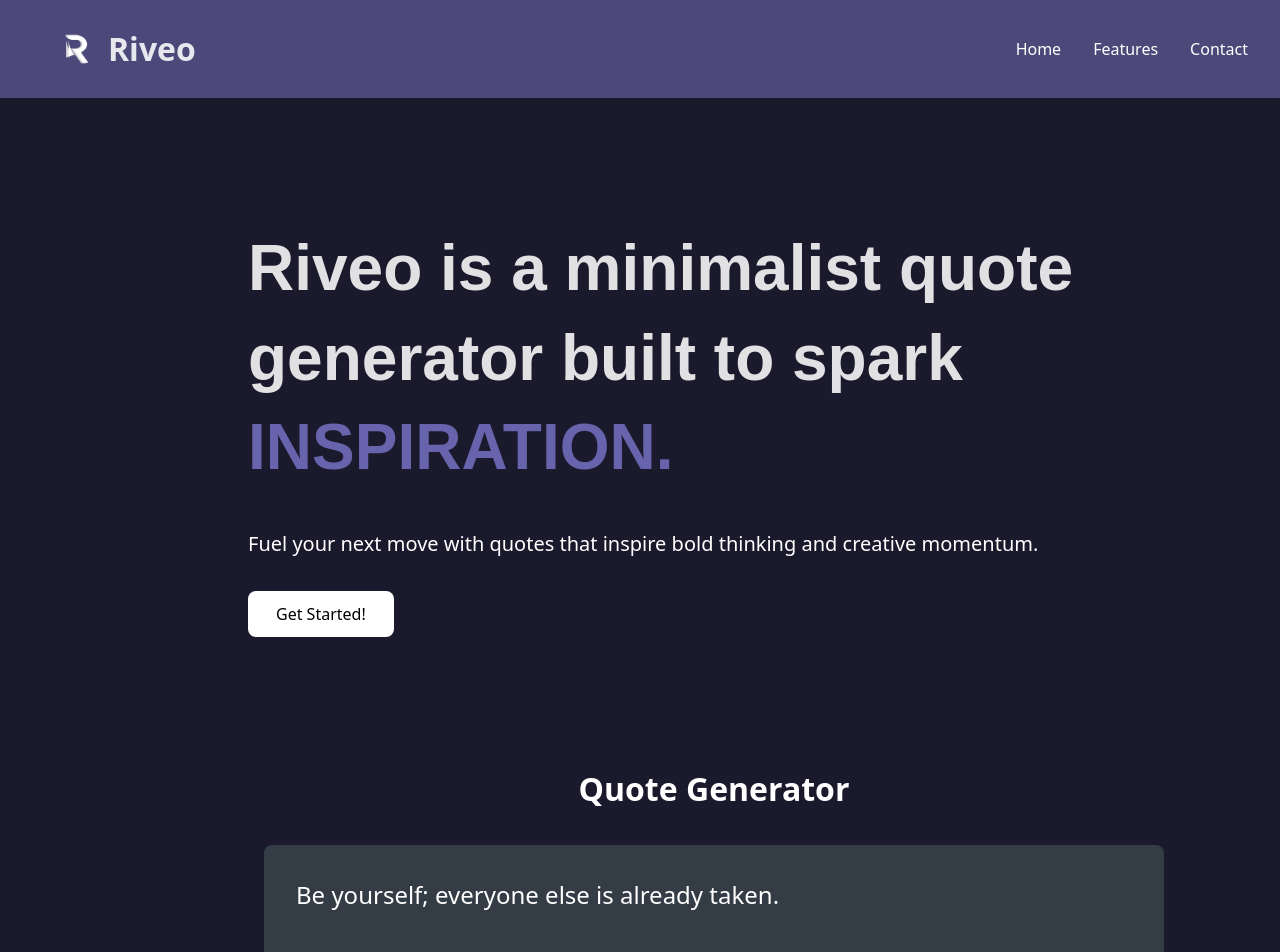
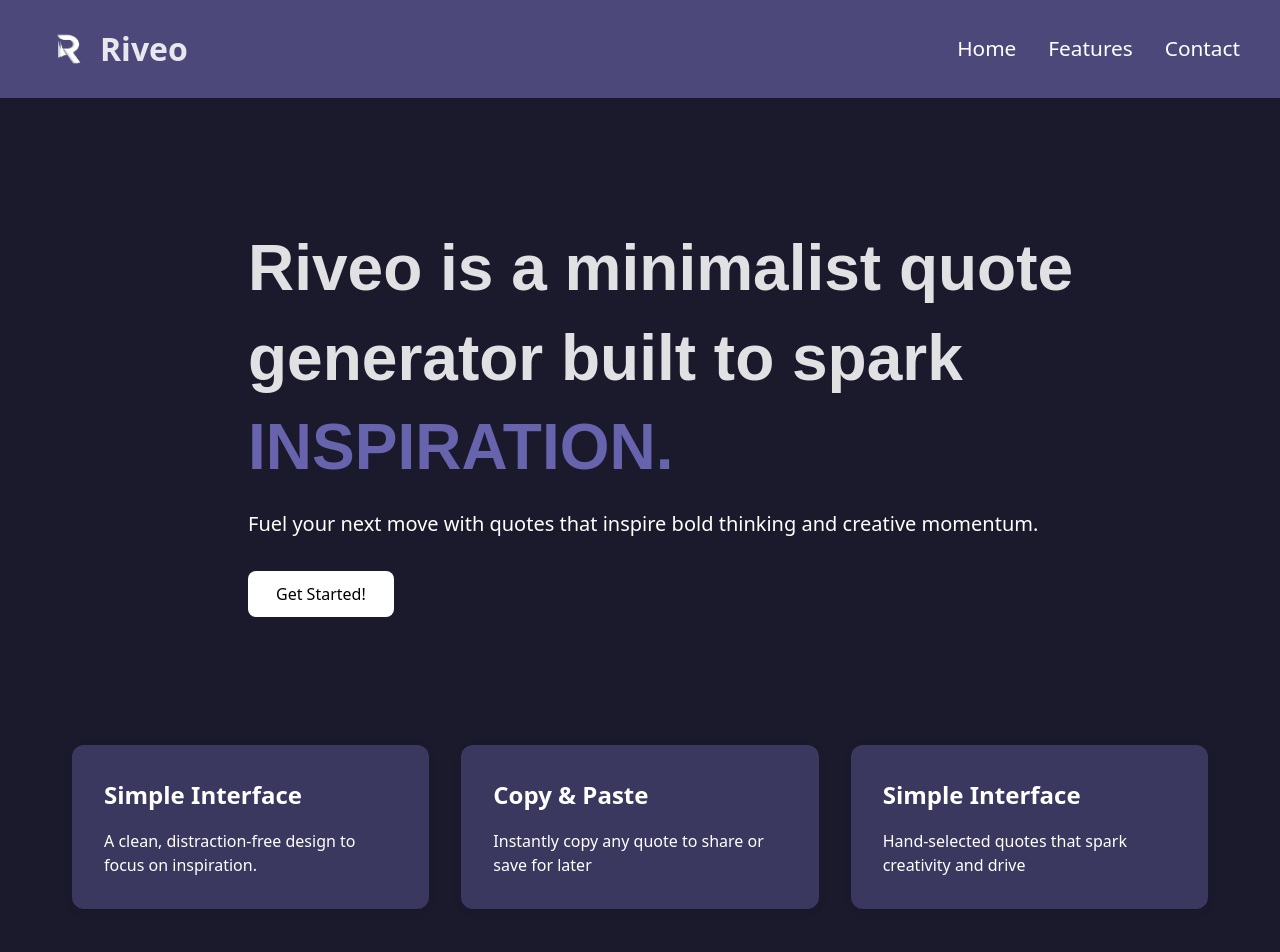
Before and after one commit to MisplacedOrange/Riveote, a React (Vite) app: page / in a window 1280 px wide. Shown: the top 952 px of the page. Built offline with nearby package versions, Linux system fonts and the light colour scheme.

Commit message:
movement

```diff
--- a/package.json
+++ b/package.json
@@ -10,6 +10,7 @@
     "preview": "vite preview"
   },
   "dependencies": {
+    "gsap": "^3.13.0",
     "react": "^19.1.0",
     "react-dom": "^19.1.0"
   },
--- a/src/Layout.jsx
+++ b/src/Layout.jsx
@@ -1,65 +1,27 @@
 import React from "react";
+import "./Layout.css";
 
 const Layout = ({ children }) => (
   <div className="layout">
-    <header style={{
-      // Header Style
-      background: "#4c497a",
-      padding: "1.5rem 0.5rem",
-      boxShadow: "0 2px 8px rgba(0,0,0,0.04)",
-      position: "fixed",
-      top: 0,
-      left: 0,
-      width: "100%"
-      }}>
-      <nav style={{
-        // Navigation Style
-        display: "flex",
-        alignItems: "center",
-        justifyContent: "space-between",
-        maxWidth: "1200px",
-        maxHeight: "50px",
-        margin: "0 auto",
-      }}>
-        <h1 style={{
-          // Logo Style
-          fontSize: "2rem",
-          fontWeight: 700,
-          margin: 0 }}>
-            <div style={{
-            // Logo Container Style
-            display: "flex",
-            alignItems: "center",
-            gap: "0rem",
-            }}>
-            <img src="/src/assets/Riveo.png" style={{
-            // Logo Image Style
-            width: "60px",
-            height: "60px",
-            }}></img>
-          Riveo
-            </div>
+    <header className="header">
+      <nav className="nav">
+        <h1 className="logo">
+          <div className="logo-container">
+            <img src="/src/assets/Riveo.png" className="logo-image" alt="Riveo logo" />
+            Riveo
+          </div>
         </h1>
-        <ul style={{
-          display: "flex",
-          gap: "2rem",
-          listStyle: "none",
-          margin: 0,
-          }}>
-        <li><a href="#">Home</a></li>
-        <li><a href="#">Features</a></li>
-        <li><a href="#">Contact</a></li>
-    </ul>
+        <ul className="nav-list">
+          <li><a href="#" className="nav-link">Home</a></li>
+          <li><a href="#" className="nav-link">Features</a></li>
+          <li><a href="#" className="nav-link">Contact</a></li>
+        </ul>
       </nav>
     </header>
-    <main style={{
-      // Main Content Style
-      padding: "4rem 1.5rem",
-      }}>
+    <main className="main">
       {children}
-
     </main>
-    <footer>
+    <footer className="footer">
       <p>© 2025 Riveo. All rights reserved.</p>
     </footer>
   </div>
--- a/src/layout.css
+++ b/src/layout.css
@@ -0,0 +1,93 @@
+* {
+  margin: 0;
+  padding: 0;
+  box-sizing: border-box;
+}
+
+.layout {
+  min-height: 100vh;
+  display: flex;
+  flex-direction: column;
+  width: 100vw;
+  overflow-x: hidden;
+  position: relative;
+}
+
+
+
+body {
+  margin: 0;
+  padding: 0;
+  width: 100%;
+}
+
+.header {
+  background: #4c497a;
+  padding: 1.5rem 0.5rem;
+  box-shadow: 0 2px 8px rgba(0,0,0,0.04);
+  position: fixed;
+  top: 0;
+  left: 0;
+  width: 100%;
+}
+
+.nav {
+  display: flex;
+  align-items: center;
+  justify-content: space-between;
+  max-width: 1200px;
+  max-height: 50px;
+  margin: 0 auto;
+  font-size: 1.3rem;
+}
+
+.logo {
+  font-size: 2rem;
+  font-weight: 700;
+  margin: 0;
+}
+
+.logo-container {
+  display: flex;
+  align-items: center;
+  gap: 0;
+}
+
+.logo-image {
+  width: 60px;
+  height: 60px;
+}
+
+.nav-list {
+  display: flex;
+  gap: 2rem;
+  list-style: none;
+  margin: 0;
+}
+
+.nav-link {
+  color: #fff;
+  text-decoration: none;
+  transition: color 0.2s ease;
+}
+
+.nav-link:hover {
+  color: #370b71;
+}
+
+.main {
+  padding: 4rem 1.5rem;
+  flex: 1;
+}
+
+.footer {
+  padding: 1rem;
+  text-align: left;
+  color: #fff;
+  background: #4c497a;
+  width: 100%;
+  margin: auto;
+  left: 0;
+  bottom: 0;
+  right: 0;
+}
--- a/src/main.jsx
+++ b/src/main.jsx
@@ -7,7 +7,6 @@ import QuoteGenerator from './QuoteGenerator.jsx';
 createRoot(document.getElementById('root')).render(
   <StrictMode>
     <Layout>
-      {/* Text content section - left aligned within container */}
       <section style={{
         // Section Style
         display: "flex",
@@ -71,12 +70,81 @@ createRoot(document.getElementById('root')).render(
         }}>
           <div style={{
             // Features Heading Style
-
             fontFamily: "Arial, sans-serif",
           }}>
 
           </div>
         </section>
+        <section style={{
+          // Features List Style
+            display: "flex",
+            justifyContent: "center",
+            gap: "2rem",
+            maxWidth: "1200px",
+            margin: "4rem auto",
+            padding: "0 2rem",
+            }}>
+
+              <feature1 style={{
+                background: "#3a385f",
+                padding: "2rem",
+                borderRadius: "12px",
+                boxShadow: "0 2px 8px rgba(0,0,0,0.08)",
+                flex: "1",
+              }}>
+                <h3 style={{
+                  // Feature 1 Title Style
+                  fontSize: "1.5rem",
+                  fontWeight: 600,
+                  marginBottom: "1rem",
+                  color: "#fff",
+                }}>Simple Interface</h3>
+                <p style={{
+                  // Feature 1 Description Style
+                  color: "#fff",
+                }}>A clean, distraction-free design to focus on inspiration.</p>
+              </feature1>
+
+              <feature2 style={{
+                background: "#3a385f",
+                padding: "2rem",
+                borderRadius: "12px",
+                boxShadow: "0 2px 8px rgba(0,0,0,0.08)",
+                flex: "1",
+              }}>
+                <h3 style={{
+                  // Feature 2 Title Style
+                  fontSize: "1.5rem",
+                  fontWeight: 600,
+                  marginBottom: "1rem",
+                  color: "#fff",
+                }}>Copy & Paste</h3>
+                <p style={{
+                  // Feature 2 Description Style
+                  color: "#fff",
+                }}>Instantly copy any quote to share or save for later</p>
+              </feature2>
+
+              <feature3 style={{
+                background: "#3a385f",
+                padding: "2rem",
+                borderRadius: "12px",
+                boxShadow: "0 2px 8px rgba(0,0,0,0.08)",
+                flex: "1",
+              }}>
+                <h3 style={{
+                  // Feature 3 Title Style
+                  fontSize: "1.5rem",
+                  fontWeight: 600,
+                  marginBottom: "1rem",
+                  color: "#fff",
+                }}>Simple Interface</h3>
+                <p style={{
+                  // Feature 3 Description Style
+                  color: "#fff",
+                }}>Hand-selected quotes that spark creativity and drive</p>
+              </feature3>
+            </section>
       <QuoteGenerator/>
     </Layout>
   </StrictMode>
```
Also changed, not shown: 1 other file (tests, documents, lock files or other folders).
